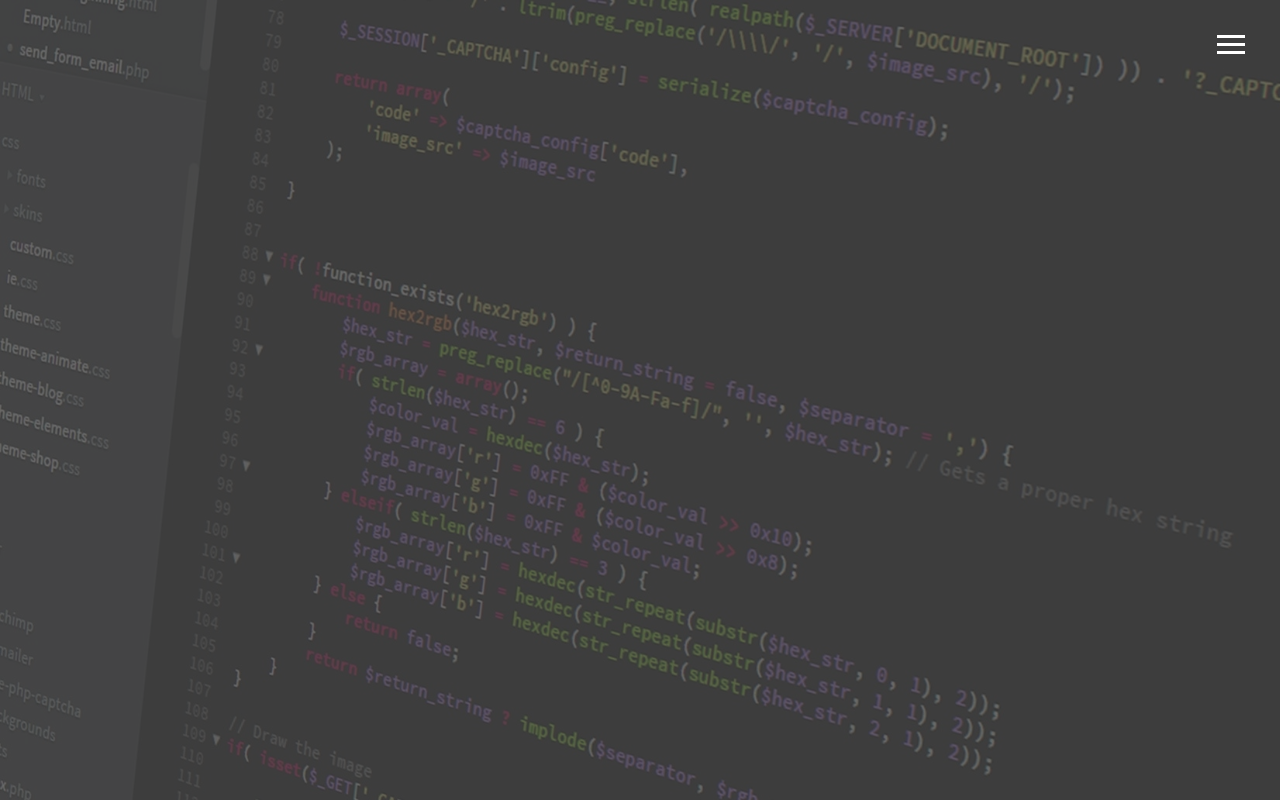
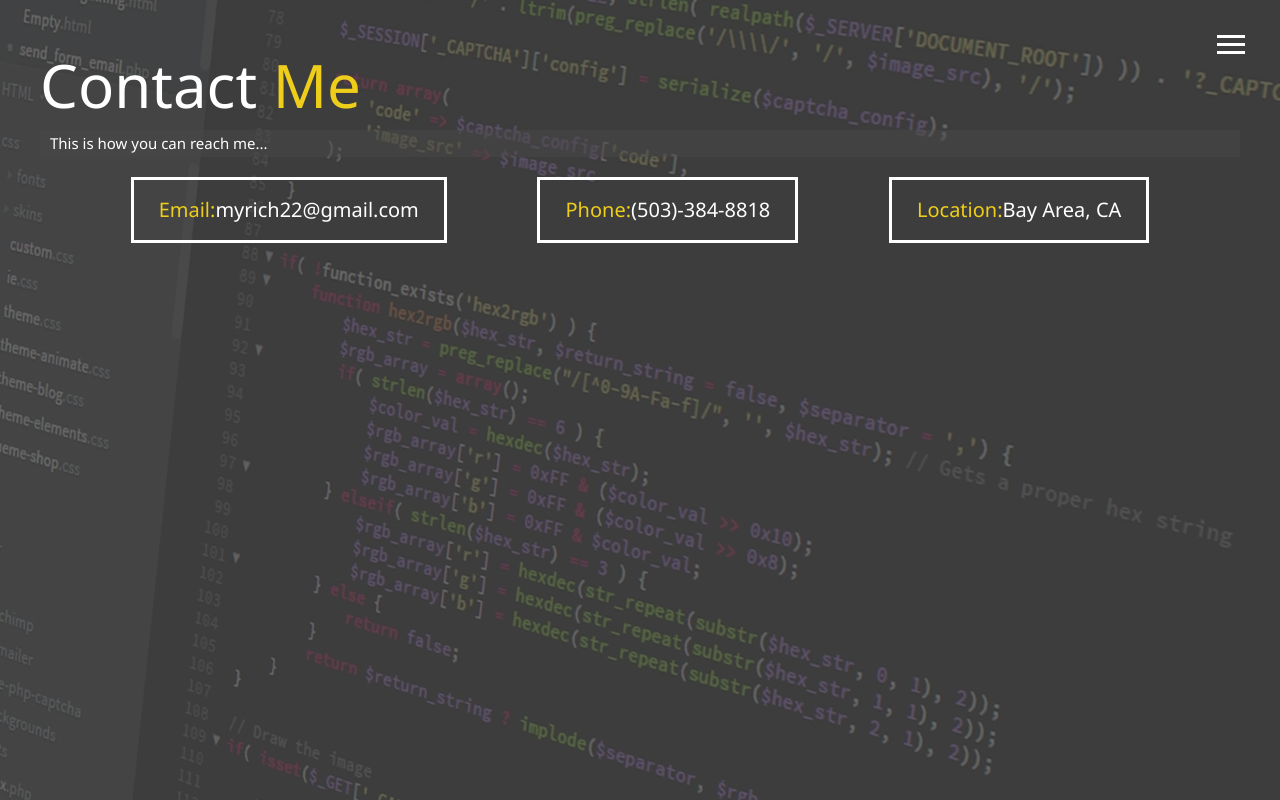
Before and after one commit to myles-richard/portfolio-react-app, a React (Create React App) app: page /contact in a window 1280 px wide. Built offline with nearby package versions, Linux system fonts and the light colour scheme.

Commit message:
contact page and flex-box

```diff
--- a/src/App.js
+++ b/src/App.js
@@ -5,6 +5,7 @@ import Header from './layout/Header';
 import Home from './layout/home/Home';
 import About from './layout/about/About';
 import Work from './layout/work/Work';
+import Contact from './layout/contact/Contact';
 
 function App() {
   return (
@@ -14,6 +15,7 @@ function App() {
           <Route exact path="/" component={Home} />
           <Route exact path="/about" component={About} />
           <Route exact path="/work" component={Work} />
+          <Route exact path="/contact" component={Contact} />
       </Switch>
       {/* <Home /> */}
       {/* <About /> */}
--- a/src/App.scss
+++ b/src/App.scss
@@ -7,3 +7,4 @@
 @import "./layout/home/home";
 @import "./layout/about/about";
 @import "./layout/work/work";
+@import "./layout/contact/contact";
--- a/src/layout/Header.js
+++ b/src/layout/Header.js
@@ -119,9 +119,10 @@ export default function Header() {
                     </li>
 
                     <li className="nav-item show">
-                        <a href="/contact" className="nav-link">
+                    <Link to="/contact" className="nav-link">Contact Me</Link>
+                        {/* <a href="/contact" className="nav-link">
                             Contact
-                        </a>
+                        </a> */}
                     </li>
                 </ul>
 
--- /dev/null
+++ b/src/layout/contact/Contact.js
@@ -0,0 +1,32 @@
+import React from 'react';
+import Footer from '../Footer';
+
+export default function Contact() {
+    return (
+        <main id="contact">
+            <h1 className="lg-heading">
+                Contact <span className="text-secondary">Me</span>
+            </h1>
+            <h2 className="sm-heading">
+                This is how you can reach me...
+            </h2>
+            <div className="boxes">
+                <div>
+                    <span className="text-secondary">Email:</span>
+                    myrich22@gmail.com
+                </div>
+
+                <div>
+                    <span className="text-secondary">Phone:</span>
+                    (503)-384-8818
+                </div>
+
+                <div>
+                    <span className="text-secondary">Location:</span>
+                    Bay Area, CA
+                </div>
+            </div>
+
+        </main>
+    )
+}
--- /dev/null
+++ b/src/layout/contact/_contact.scss
@@ -0,0 +1,25 @@
+.boxes {
+    display: flex;
+    flex-wrap: wrap;
+    justify-content: space-evenly;
+    align-items: center;
+    margin-top: 1rem;
+
+    div {
+        font-size: 2rem;
+        border: 3px #fff solid;
+        padding: 1.5rem 2.5rem;
+        margin-bottom: 3rem;
+        @include easeOut;
+
+        &:hover {
+            padding: 0.5rem 1.5rem;
+            background: $secondary-color;
+            color: set-text-color($secondary-color);
+
+            span {
+                color: set-text-color($secondary-color);
+            }
+        }
+    }
+}
--- a/src/layout/work/_work.scss
+++ b/src/layout/work/_work.scss
@@ -1,3 +1,4 @@
+$show-home-image: false;
 .projects {
     display: grid;
     gap: 0.7rem;
```
